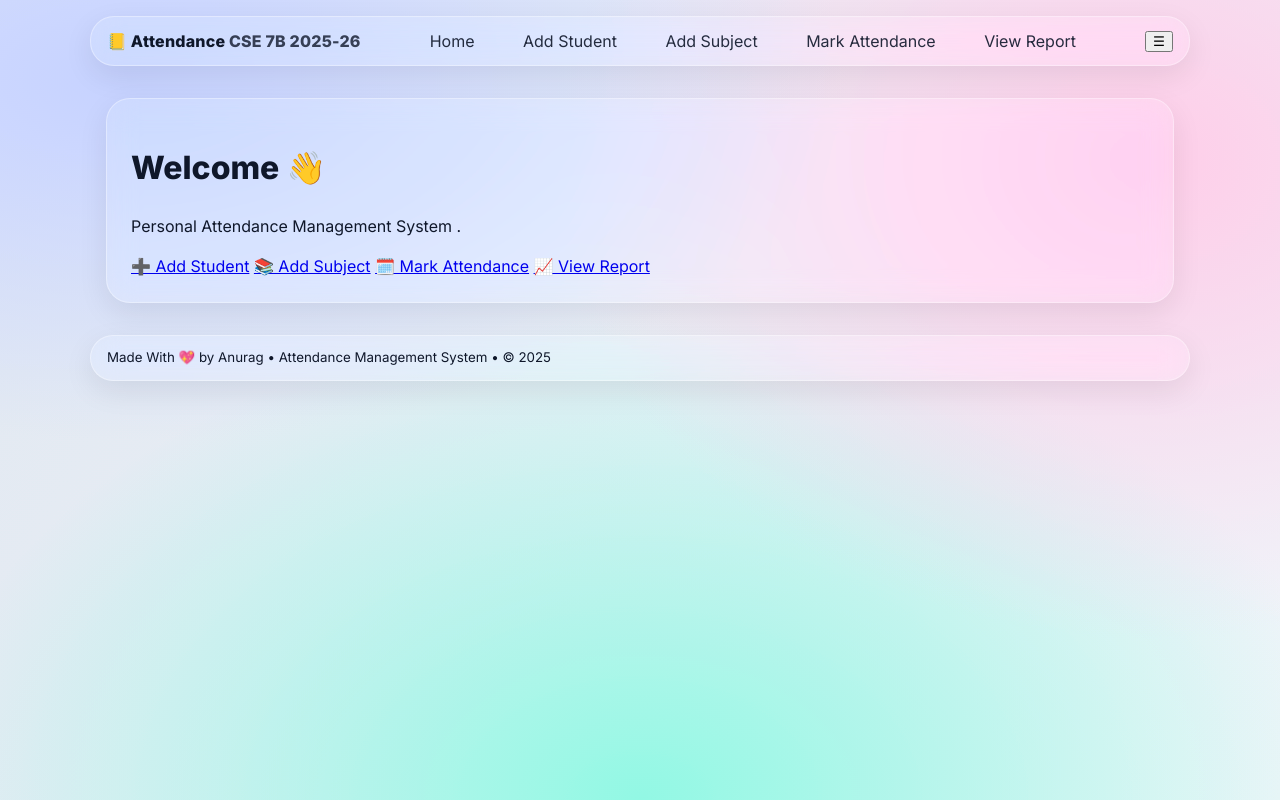
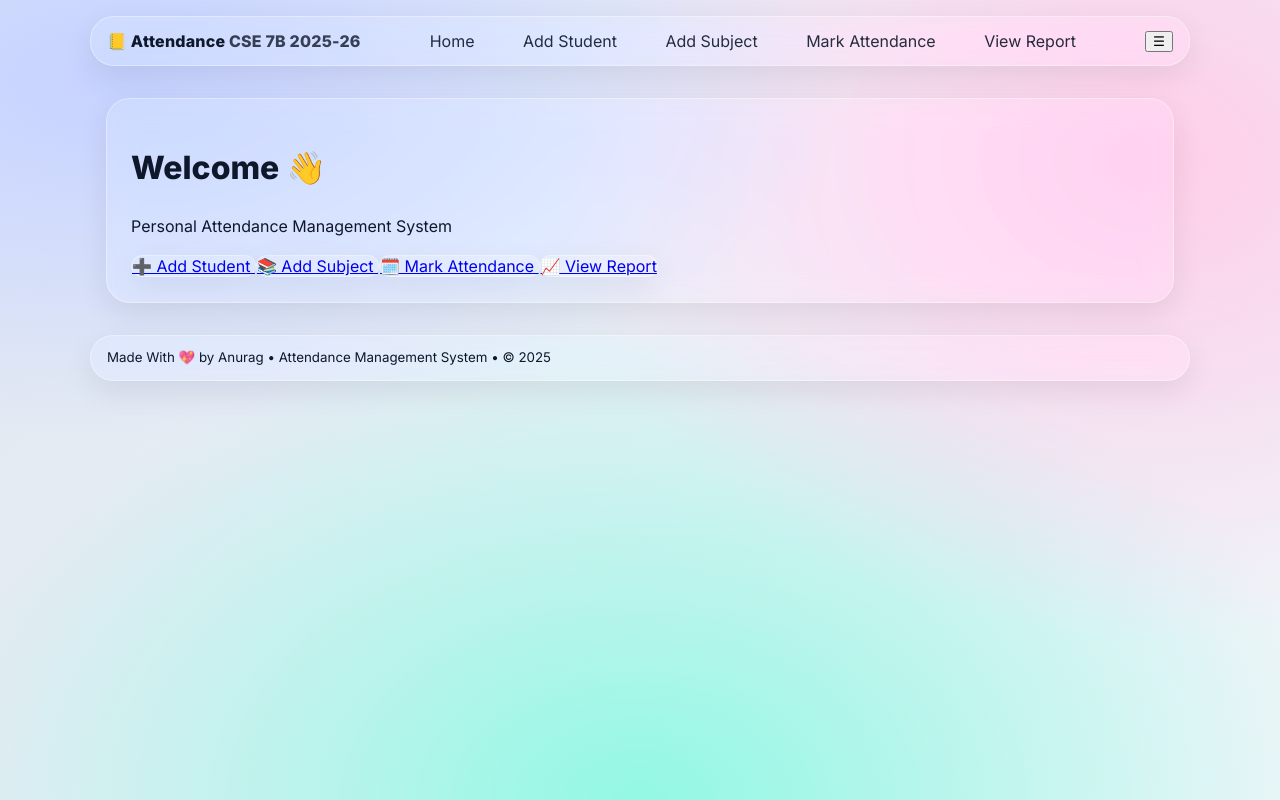
Before and after one commit to Anurag-M1/Personal-Attendence-System, a Flask app: page / in a window 1280 px wide. Run offline with Flask 3, Linux system fonts and the light colour scheme; some libraries are stand-ins or nearby versions.

Commit message:
Update index.html

```diff
--- a/templates/index.html
+++ b/templates/index.html
@@ -1,12 +1,21 @@
+{% extends "base.html" %}
 
-{% extends "base.html" %}
 {% block content %}
   <h1 class="title">Welcome 👋</h1>
-  <p class="muted">Personal Attendance Management System .</p>
+  <p class="muted">Personal Attendance Management System</p>
+
   <div class="grid">
-    <a class="action" href="{{ url_for('add_student') }}">➕ Add Student</a>
-    <a class="action" href="{{ url_for('add_subject') }}">📚 Add Subject</a>
-    <a class="action" href="{{ url_for('mark_attendance') }}">🗓️ Mark Attendance</a>
-    <a class="action" href="{{ url_for('report') }}">📈 View Report</a>
+    <a class="action glass" href="{{ url_for('add_student') }}">
+      ➕ Add Student
+    </a>
+    <a class="action glass" href="{{ url_for('add_subject') }}">
+      📚 Add Subject
+    </a>
+    <a class="action glass" href="{{ url_for('mark_attendance') }}">
+      🗓️ Mark Attendance
+    </a>
+    <a class="action glass" href="{{ url_for('report') }}">
+      📈 View Report
+    </a>
   </div>
 {% endblock %}
```
